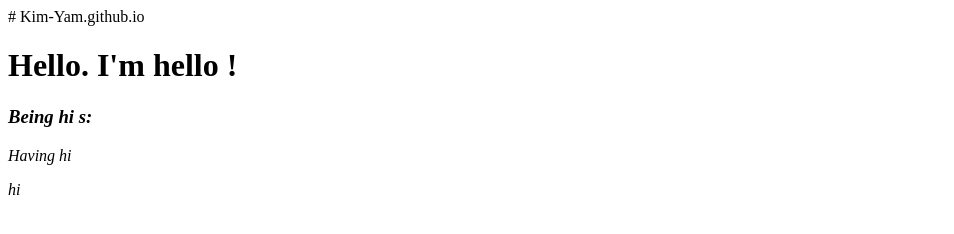
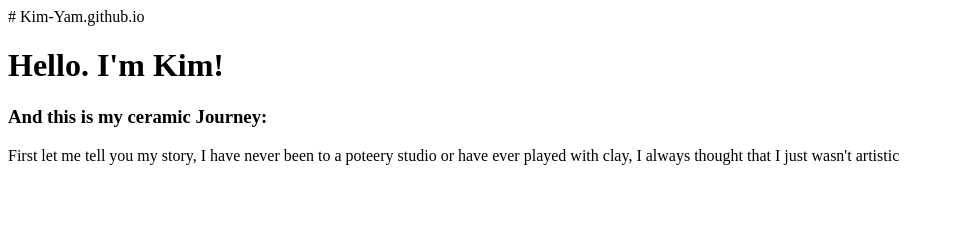
Before and after one commit to Kim-Yam/Kim-Yam.github.io, a plain HTML site: page index.html in a window 1280 px wide. Shown: the whole page, without its empty margins (0-954 px from the left). Drawn offline with Linux system fonts and the light colour scheme.

Commit message:
Update index.html

```diff
--- a/index.html
+++ b/index.html
@@ -3,12 +3,13 @@
 <html>
 <head>
 
-<title> My cermic Journey </title>
+<title> My ceramic Journey </title>
 </head>
-<h1>Hello. I'm hello !</h1>
-<h3><i>Being hi s:</h3>
-<body>Having hi  </body>
-<p></p>
-<body> hi </body>
-<p></p>
+<h1> Hello. I'm Kim!</h1>
+<h3>And this is my ceramic Journey:</h3>
 <body>
+<p>  First let me tell you my story, I have never been to a poteery studio or have ever played with clay, I always thought that I just wasn't artistic  </p>
+
+  </body>
+
+<body>
```
